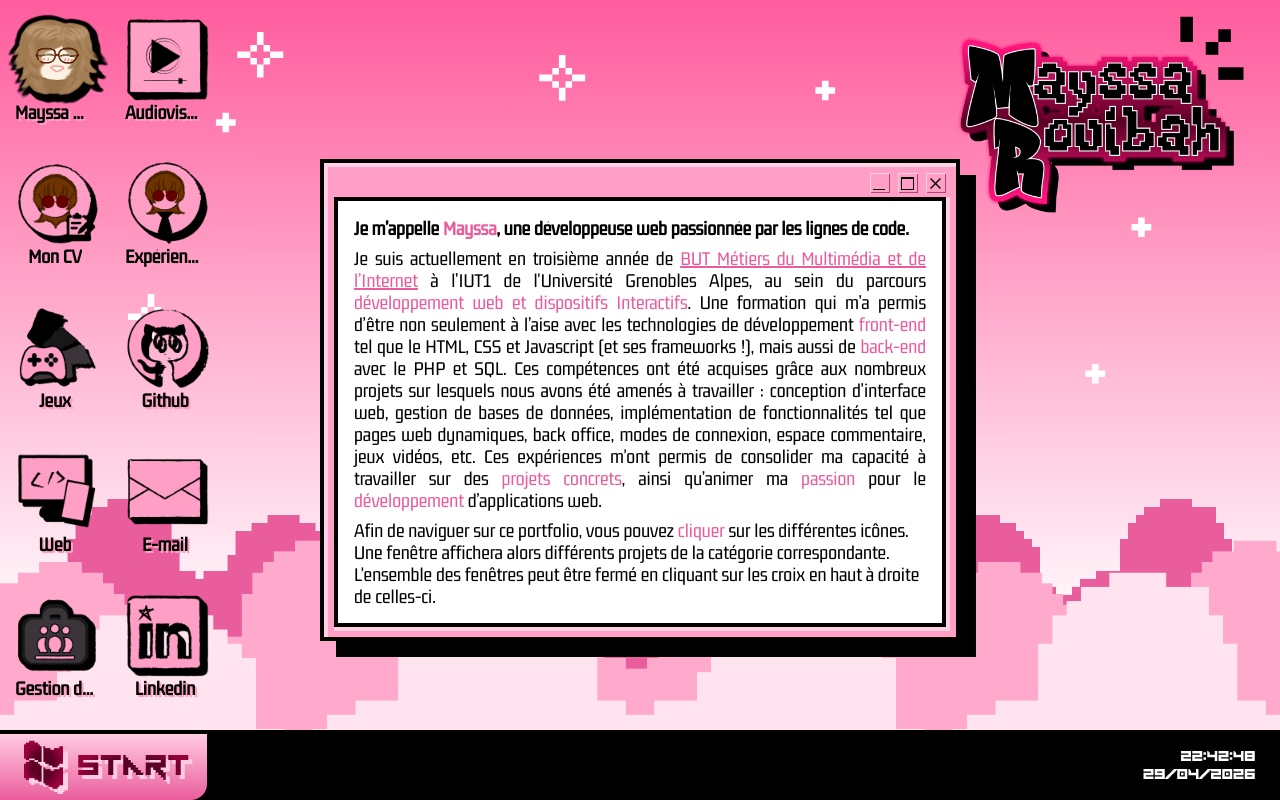
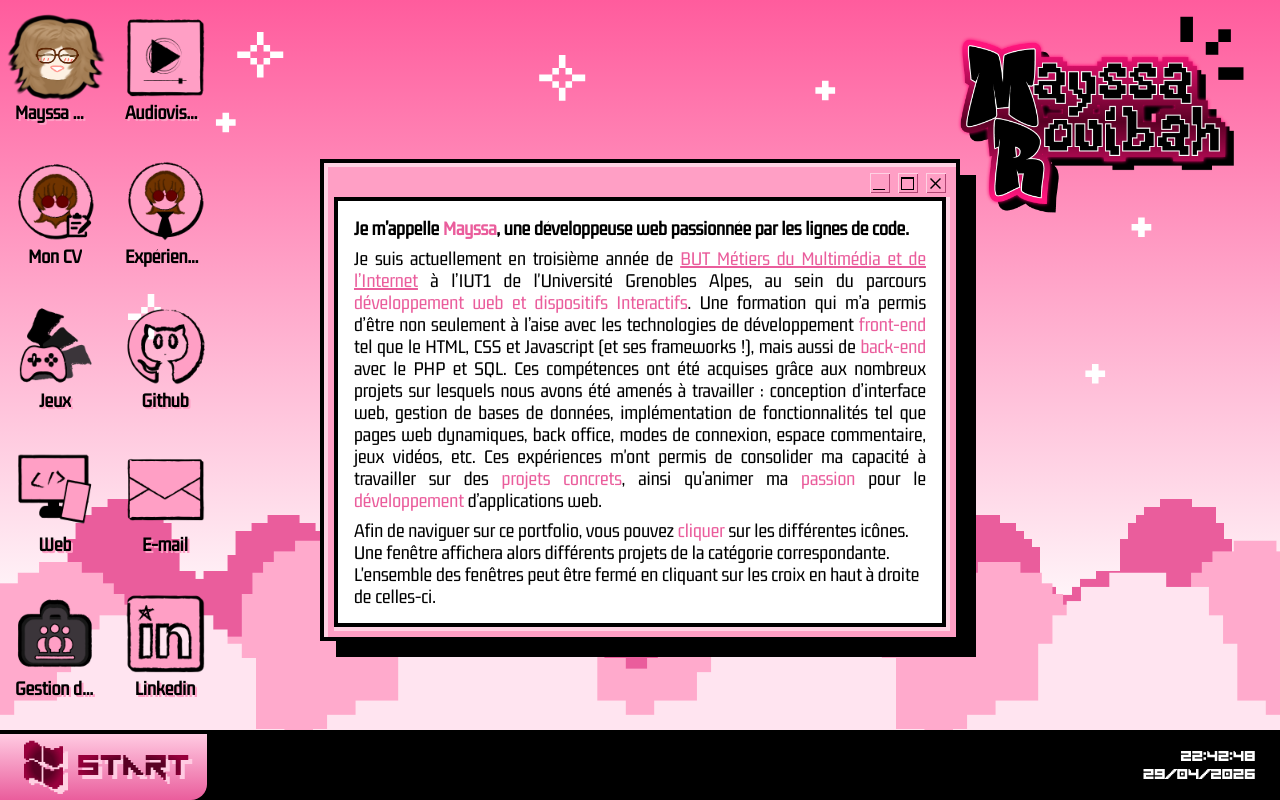
Before and after one commit to Sekaivi/portfolio, a plain HTML site: page index.html in a window 1280 px wide. Drawn offline with Linux system fonts and the light colour scheme.

Commit message:
fixed icons

```diff
--- a/css/style.css
+++ b/css/style.css
@@ -352,7 +352,6 @@ body {
 .icon_img img {
     max-width: 100%;
     max-height: 100%;
-    filter: drop-shadow(4px 4px 0px #000);
 }
 
 #desktop {
```
